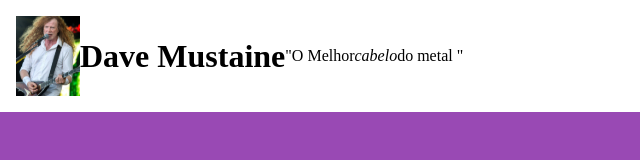
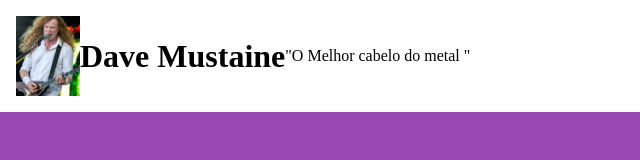
Before and after one commit to piggieflesh/Jmc, a plain HTML site: page index.html in a window 1280 px wide. Shown: the full height of the page, 0-640 px from the left. Drawn offline with Linux system fonts and the light colour scheme.

Commit message:
alterações

```diff
--- a/index.html
+++ b/index.html
@@ -20,7 +20,7 @@ class="container imagem">
 Dave Mustaine
 </h1>
 <p class="container frase">
-"O Melhor <i> cabelo</i> do metal
+"O Melhor cabelo do metal
 
 "</p>
 </div>
```
